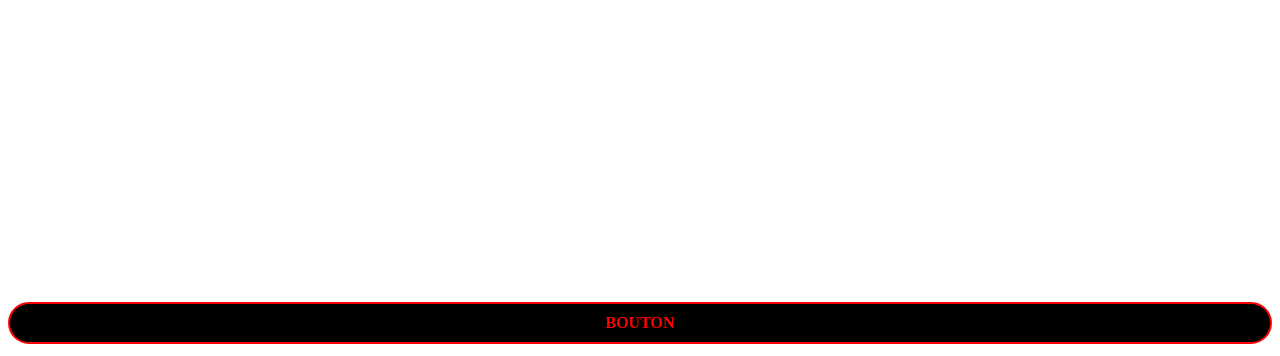
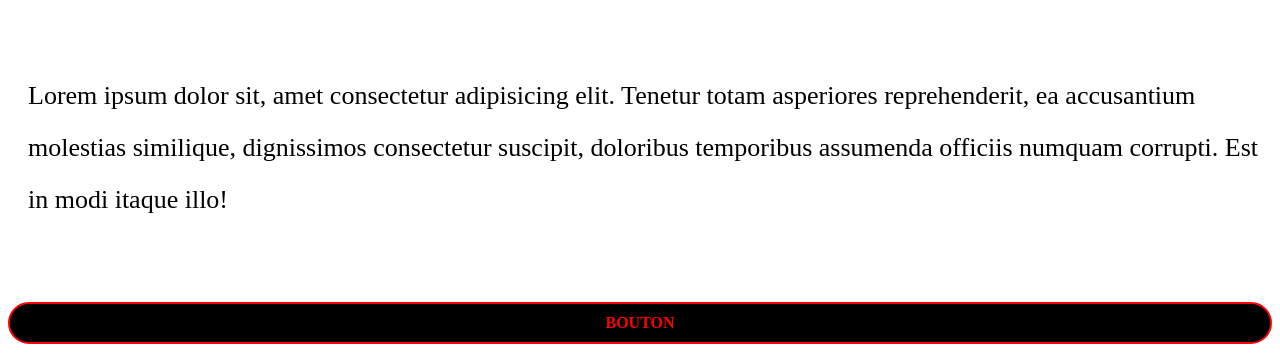
Before and after one commit to Lozam2001/netflixprojet, a plain HTML site: page Netflix/lib.html in a window 1280 px wide. Shown: the part 444-800 px from the top of the page. Drawn offline with Linux system fonts and the light colour scheme.

Commit message:
p
p en black

```diff
--- a/Netflix/lib.html
+++ b/Netflix/lib.html
@@ -19,7 +19,7 @@
             <li><img src="images/accueil-kill-bill.jpg" alt="kill-bill"></li>
         </ul>
 
-        <p>Lorem ipsum dolor sit, amet consectetur adipisicing elit. Tenetur totam asperiores reprehenderit, ea accusantium molestias similique, dignissimos consectetur suscipit, doloribus temporibus assumenda officiis numquam corrupti. Est in modi itaque illo!</p>
+        <p style="color: black;">Lorem ipsum dolor sit, amet consectetur adipisicing elit. Tenetur totam asperiores reprehenderit, ea accusantium molestias similique, dignissimos consectetur suscipit, doloribus temporibus assumenda officiis numquam corrupti. Est in modi itaque illo!</p>
 
         <div class="btn">BOUTON</div>
     </div>
```
